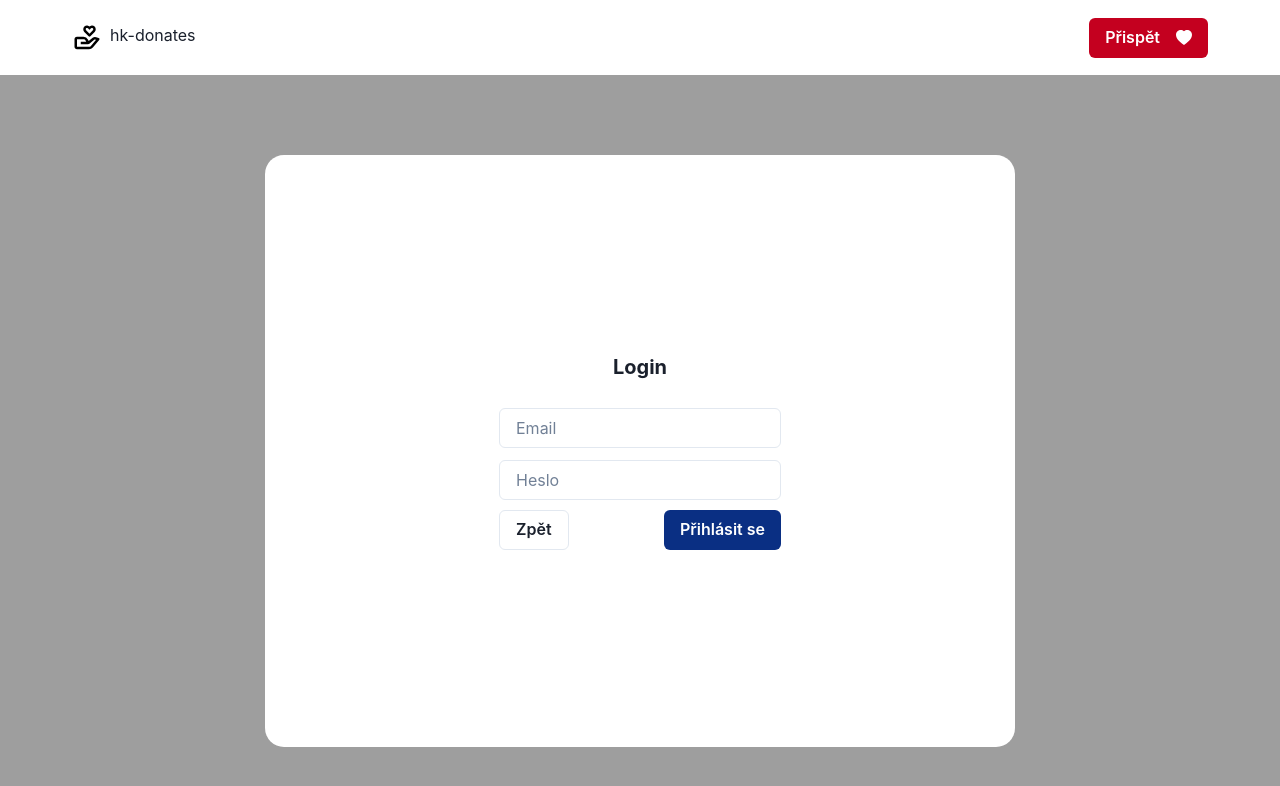
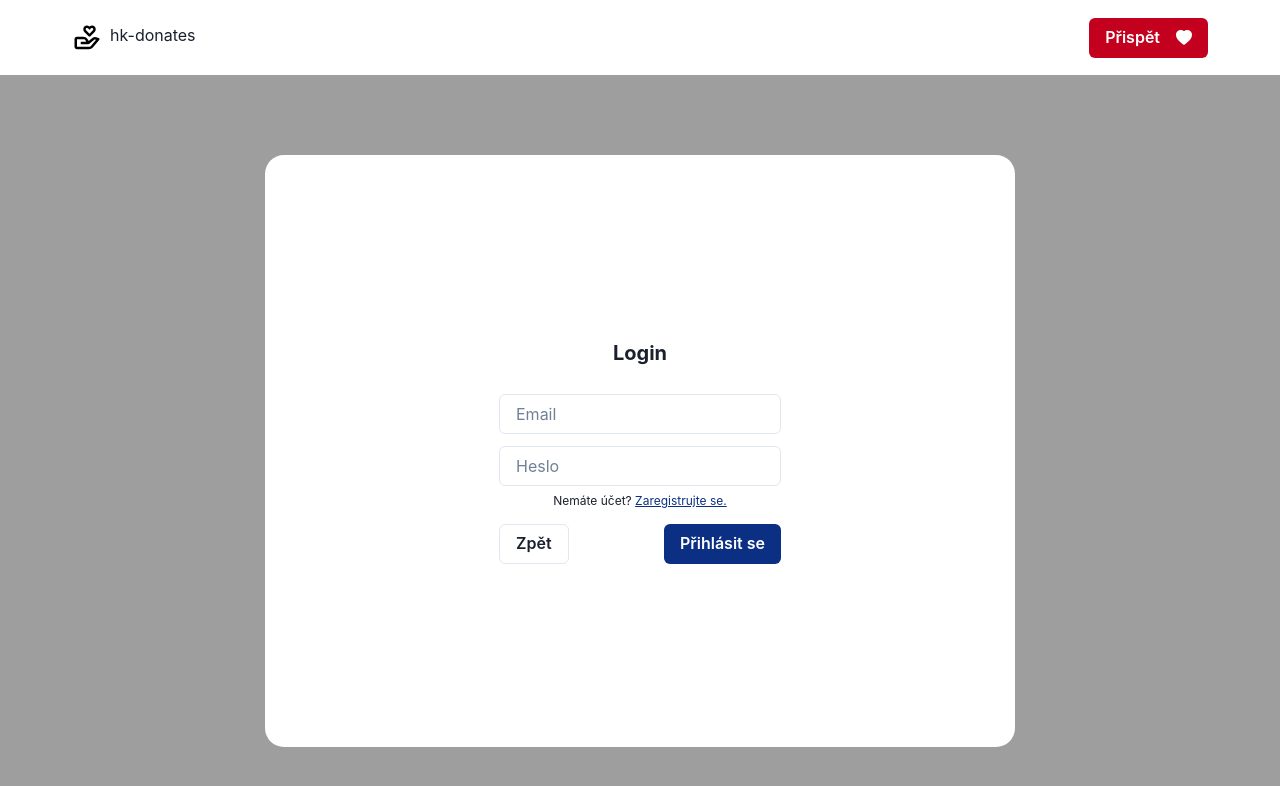
Before and after one commit to TDiblik/hk-donates, a React (Create React App) app in the folder client/: page /login in a window 1280 px wide. Shown: the top 786 px of the page. Built offline with nearby package versions, Linux system fonts and the light colour scheme.

Commit message:
feat(frontend): register redirect

```diff
--- a/client/src/modules/auth/components/LoginForm.module.css
+++ b/client/src/modules/auth/components/LoginForm.module.css
@@ -53,3 +53,14 @@
   border-radius: 0.375rem;
   background: #0a2f83;
 }
+
+.fakeLink {
+  text-decoration: underline;
+  color: #0a2f83;
+  cursor: pointer;
+}
+
+.fakeLink:hover {
+  text-decoration: none;
+  color: #011648;
+}
--- a/client/src/modules/auth/components/LoginForm.tsx
+++ b/client/src/modules/auth/components/LoginForm.tsx
@@ -56,6 +56,12 @@ const LoginForm = () => {
             value={formData.password}
             setValue={(value) => updateField("password", value)}
           />
+          <p style={{ fontSize: "12px", paddingBottom: "10px", textAlign: "center" }}>
+            Nemáte účet?{" "}
+            <span className={styles.fakeLink} onClick={() => navigate("/register")}>
+              Zaregistrujte se.
+            </span>
+          </p>
           <div className={styles.formFooter}>
             <Button onClick={() => navigate("/")} variant="outline">
               Zpět
```
